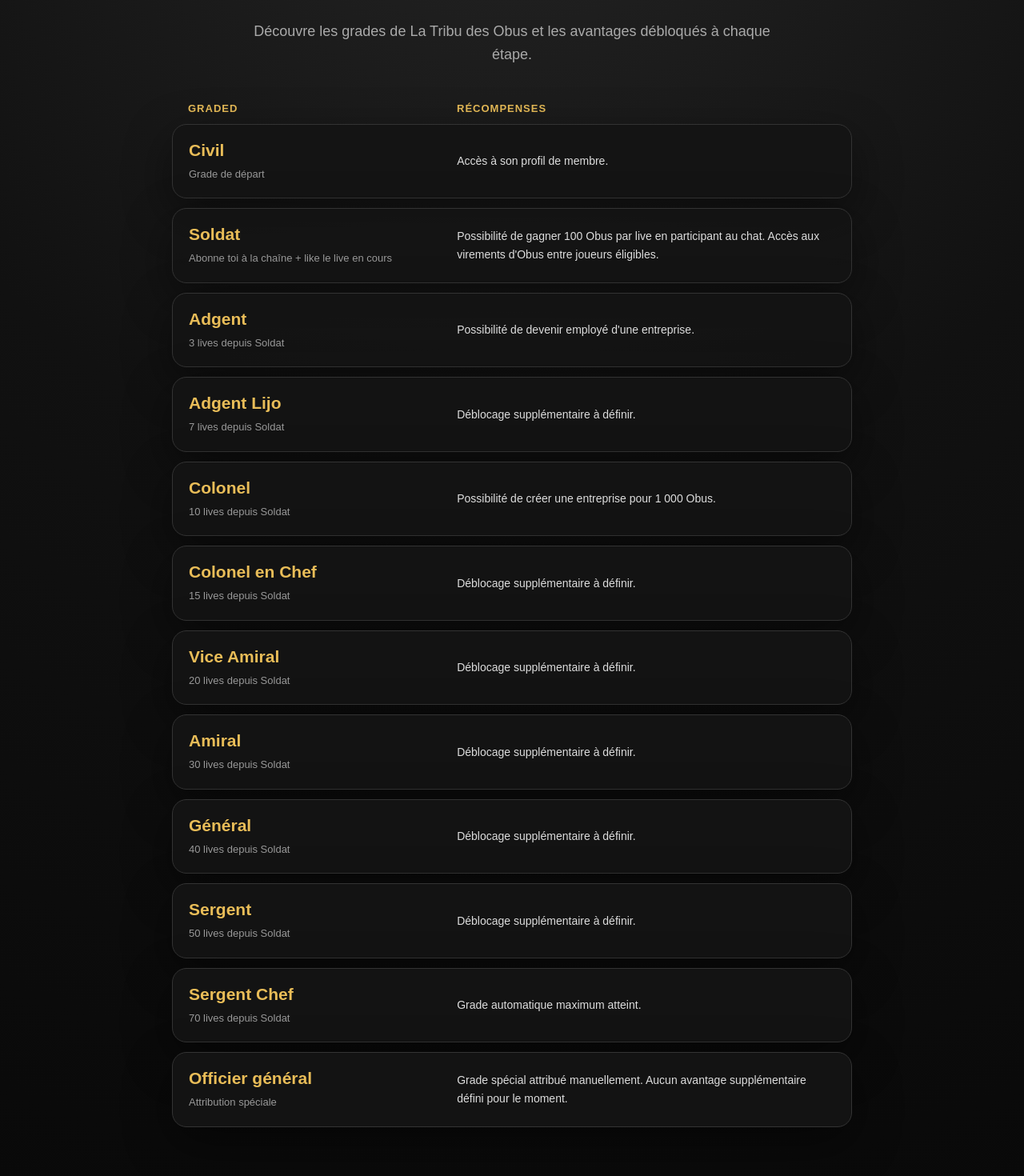
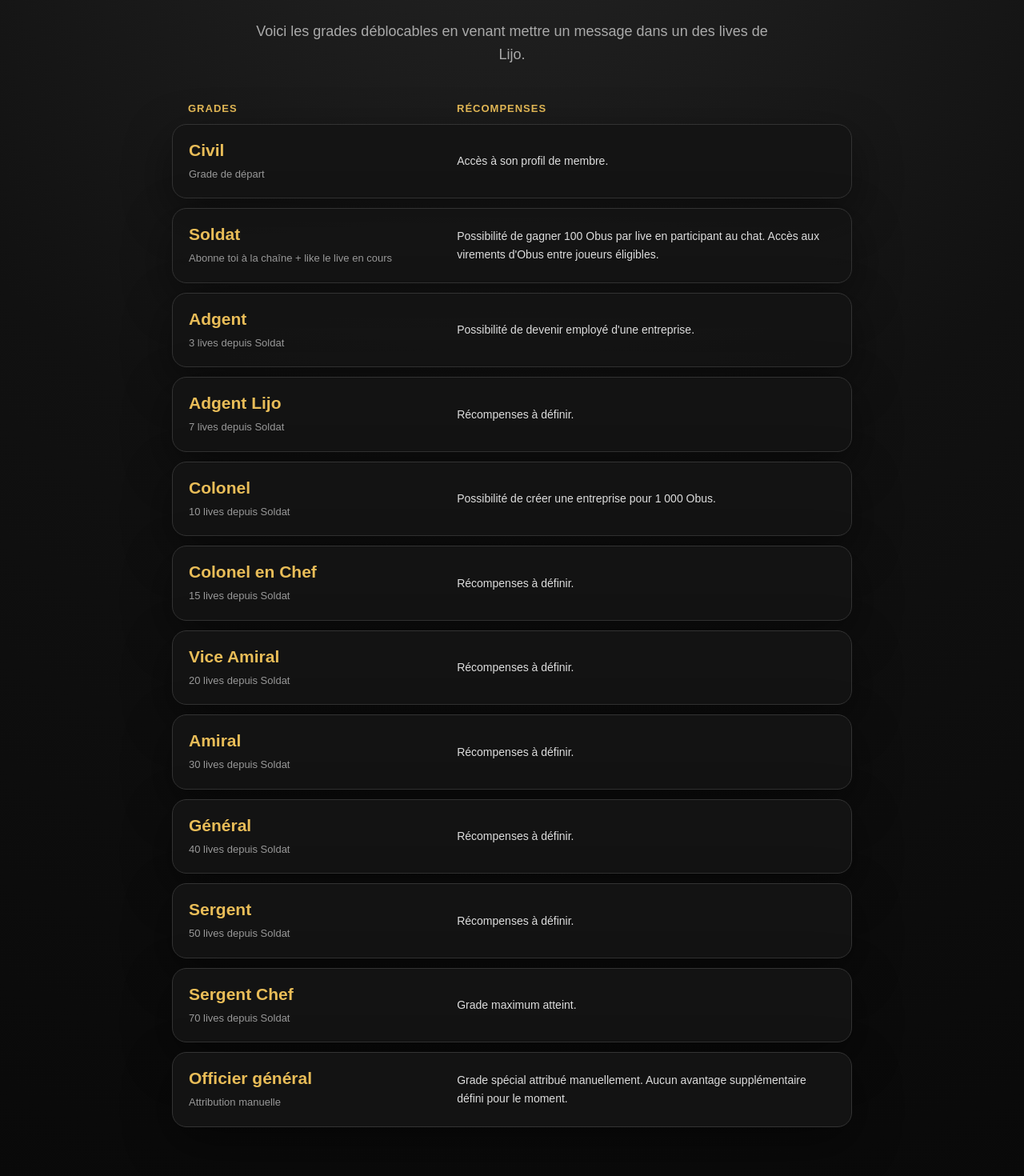
Before and after one commit to lijogaming/LA-TRIBU-DES-OBUS, a Next.js app: page /grades in a window 1280 px wide. Shown: the part 280-1750 px from the top of the page at 80% size. Built offline with nearby package versions, Linux system fonts and the light colour scheme.

Commit message:
Update page.js

```diff
--- a/app/grades/page.js
+++ b/app/grades/page.js
@@ -22,7 +22,7 @@ const grades = [
   {
     nom: "Adgent Lijo",
     condition: "7 lives depuis Soldat",
-    deblocage: "Déblocage supplémentaire à définir.",
+    deblocage: "Récompenses à définir.",
   },
   {
     nom: "Colonel",
@@ -33,36 +33,36 @@ const grades = [
   {
     nom: "Colonel en Chef",
     condition: "15 lives depuis Soldat",
-    deblocage: "Déblocage supplémentaire à définir.",
+    deblocage: "Récompenses à définir.",
   },
   {
     nom: "Vice Amiral",
     condition: "20 lives depuis Soldat",
-    deblocage: "Déblocage supplémentaire à définir.",
+    deblocage: "Récompenses à définir.",
   },
   {
     nom: "Amiral",
     condition: "30 lives depuis Soldat",
-    deblocage: "Déblocage supplémentaire à définir.",
+    deblocage: "Récompenses à définir.",
   },
   {
     nom: "Général",
     condition: "40 lives depuis Soldat",
-    deblocage: "Déblocage supplémentaire à définir.",
+    deblocage: "Récompenses à définir.",
   },
   {
     nom: "Sergent",
     condition: "50 lives depuis Soldat",
-    deblocage: "Déblocage supplémentaire à définir.",
+    deblocage: "Récompenses à définir.",
   },
   {
     nom: "Sergent Chef",
     condition: "70 lives depuis Soldat",
-    deblocage: "Grade automatique maximum atteint.",
+    deblocage: "Grade maximum atteint.",
   },
   {
     nom: "Officier général",
-    condition: "Attribution spéciale",
+    condition: "Attribution manuelle",
     deblocage:
       "Grade spécial attribué manuellement. Aucun avantage supplémentaire défini pour le moment.",
   },
@@ -82,13 +82,12 @@ export default function GradesPage() {
       <h1>GRADES</h1>
 
       <p className="subtitle">
-        Découvre les grades de La Tribu des Obus
-        et les avantages débloqués à chaque étape.
+        Voici les grades déblocables en venant mettre un message dans un des lives de Lijo.
       </p>
 
       <div className="grades-liste">
         <div className="grades-entete">
-          <strong>GRADED</strong>
+          <strong>GRADES</strong>
           <strong>RÉCOMPENSES</strong>
         </div>
 
```
